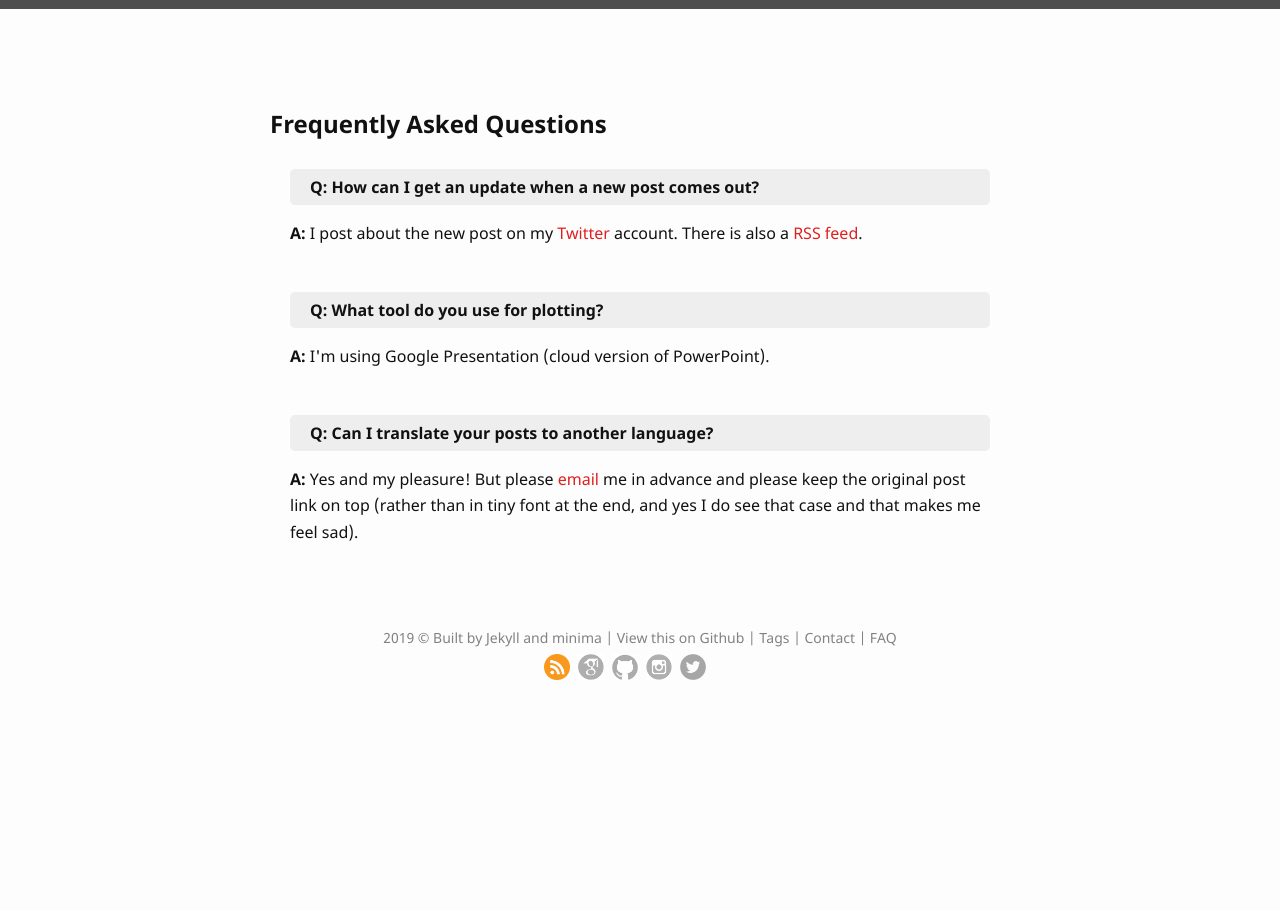
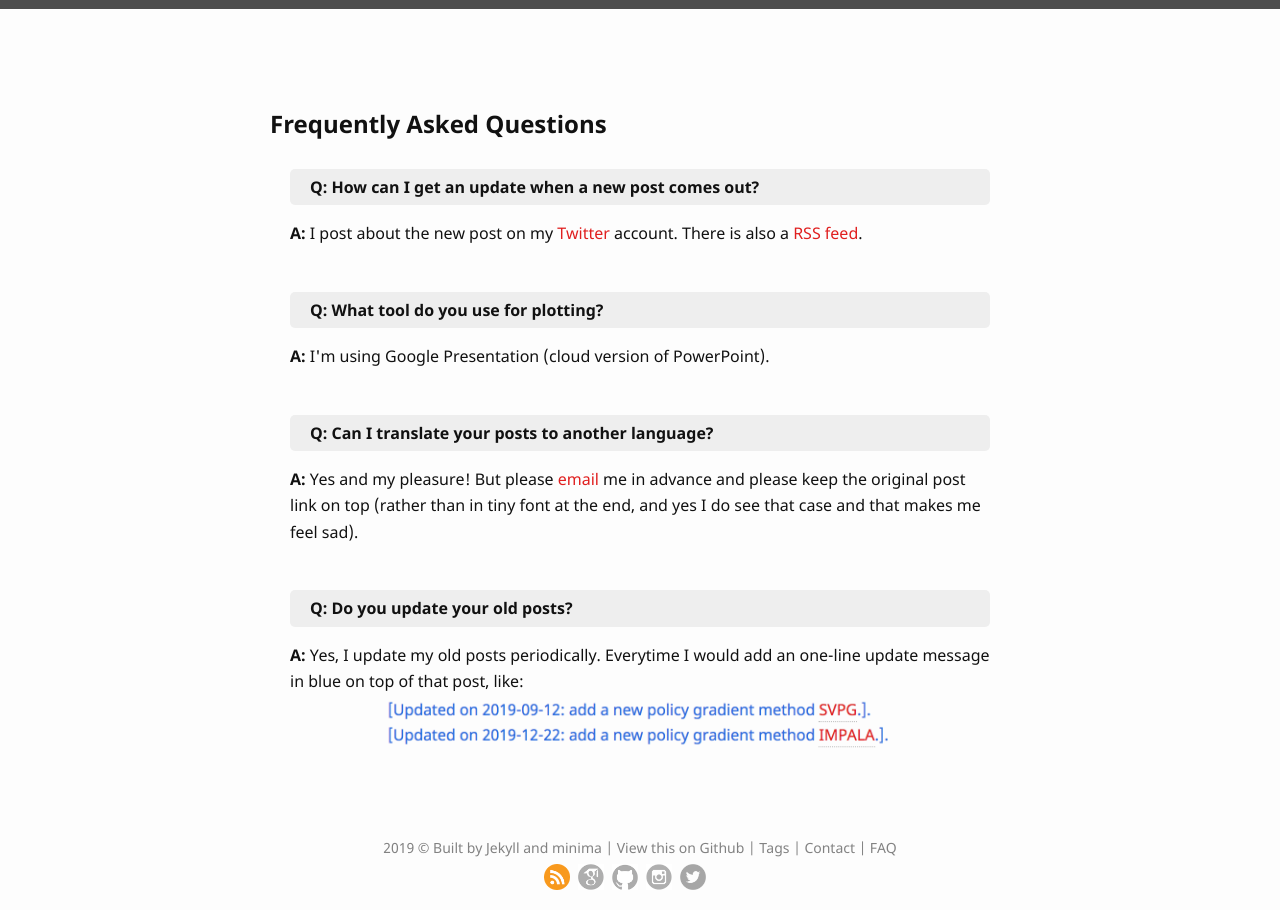
Before and after one commit to lilianweng/lil-log, a Jekyll site: the page built from FAQ.html, in a window 1280 px wide. Built offline with Jekyll 4.4.1, drawn with Linux system fonts in a browser that asks for light colours.

Commit message:
update FAQ

```diff
--- a/FAQ.html
+++ b/FAQ.html
@@ -21,4 +21,10 @@ layout: default
 	<p><b>A:</b> Yes and my pleasure! But please <a href="contact.html" target="_blank">email</a> me in advance and please keep the original post link on top (rather than in tiny font at the end, and yes I do see that case and that makes me feel sad).</p>
 	</div>
 
+	<div class='qa'>
+	<p class='question'><b>Q: Do you update your old posts?</b></p>
+	<p><b>A:</b> Yes, I update my old posts periodically. Everytime I would add an one-line update message in blue on top of that post, like:<br/><image src={{ '/assets/images/example-update.png' | relative_url }} style='width:75%'/>
+	</p>
+	</div>
+
 </div>
```
Also changed, not shown: assets/images/example-update.png (added).
